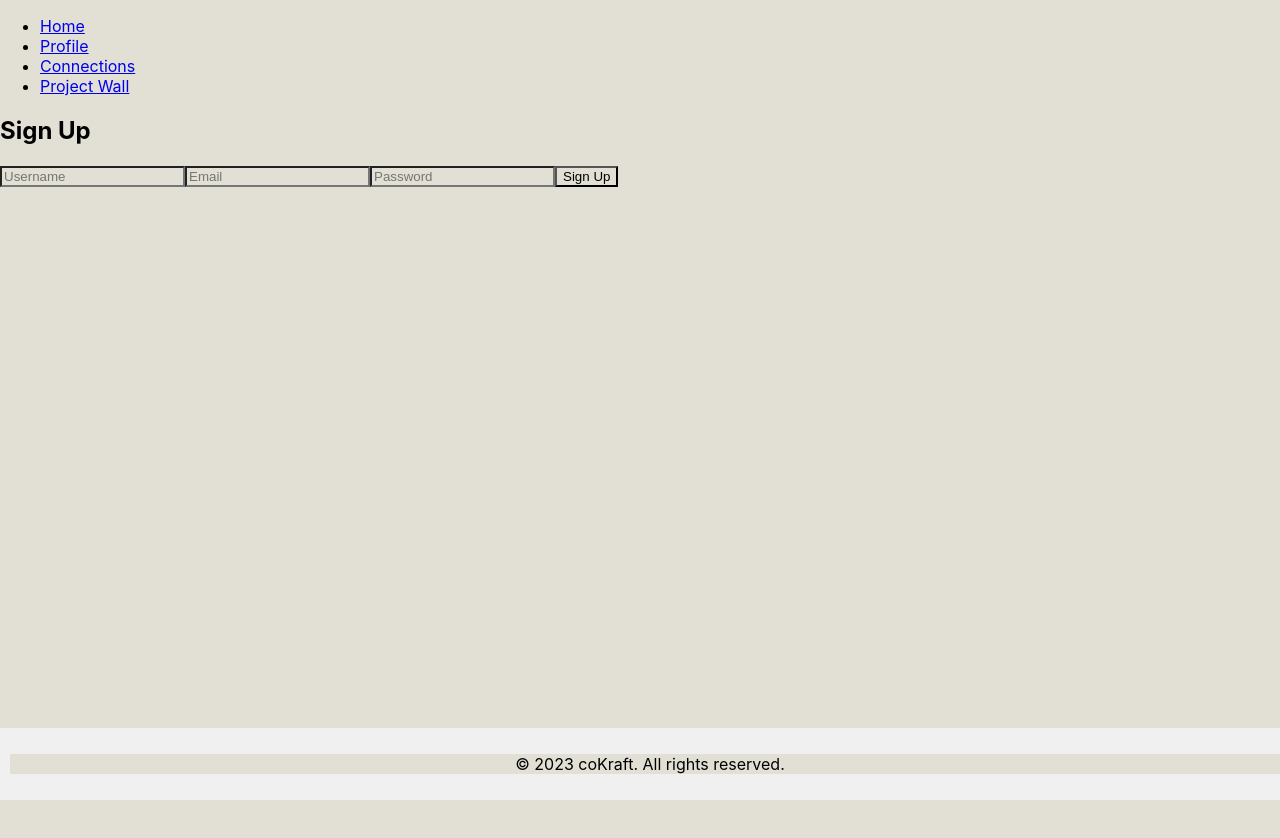
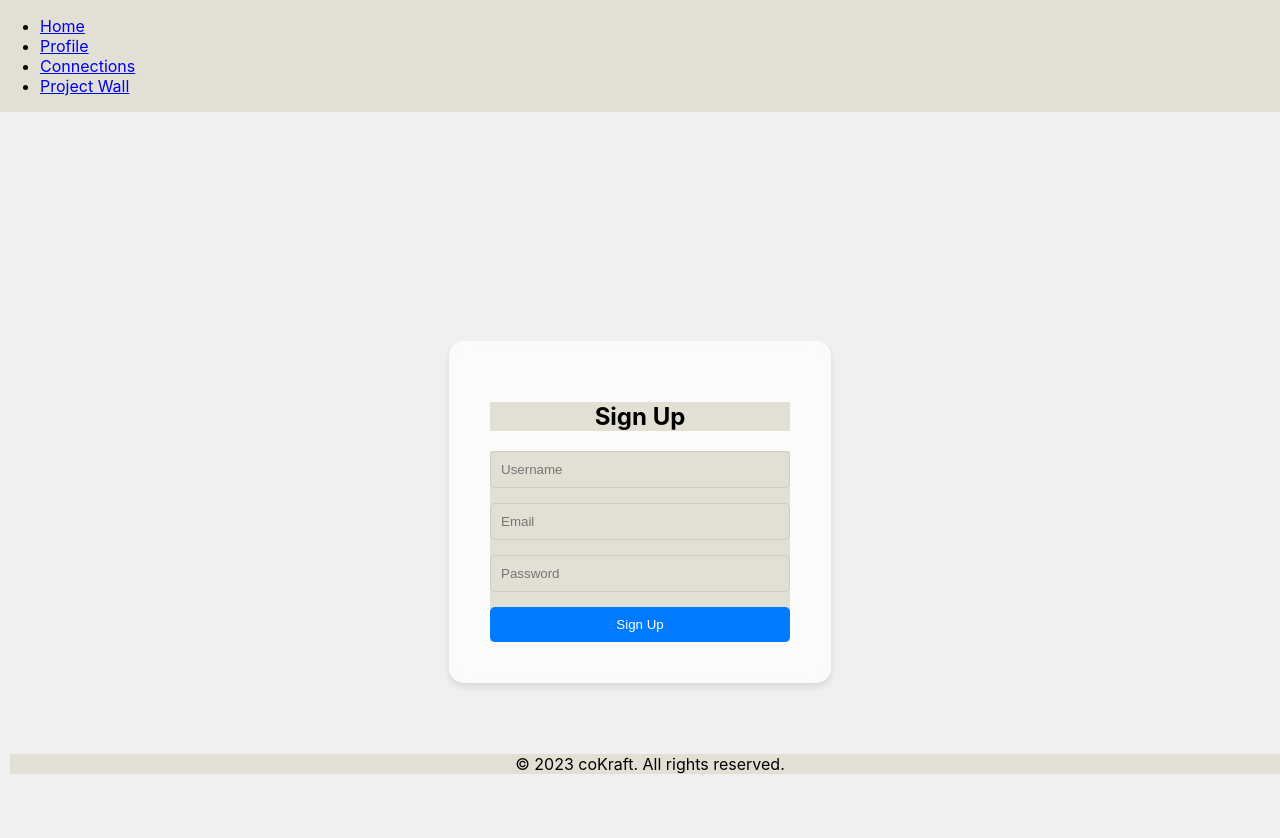
Before and after one commit to Abana55/collab-app-client, a React (Create React App) app: page /signup in a window 1280 px wide. Shown: the top 838 px of the page. Before the commit the page ends 800 px from the top, so only its background shows below. Built offline with nearby package versions, Linux system fonts and the light colour scheme.

Commit message:
styled the signup box

```diff
--- a/src/pages/SignupPage/SignupPage.js
+++ b/src/pages/SignupPage/SignupPage.js
@@ -27,13 +27,15 @@ const SignupPage = () => {
     };
 
     return (
-        <div>
-            <h2>Sign Up</h2>
-            {error && <p style={{ color: 'red' }}>{error}</p>}
-            <form onSubmit={handleSubmit}>
+        <div className="signup-page">
+            <div className='signup-page__box'>
+            <h2 className="signup-page__title">Sign Up</h2>
+            {error && <p className="signup-page__error" style={{ color: 'red' }}>{error}</p>}
+            <form onSubmit={handleSubmit} className="signup-page__form">
                 <input
                     type="text"
                     name="username"
+                    className="signup-page__input"
                     value={formData.username}
                     onChange={handleChange}
                     placeholder="Username"
@@ -42,6 +44,7 @@ const SignupPage = () => {
                 <input
                     type="email"
                     name="email"
+                    className="signup-page__input"
                     value={formData.email}
                     onChange={handleChange}
                     placeholder="Email"
@@ -50,13 +53,15 @@ const SignupPage = () => {
                 <input
                     type="password"
                     name="password"
+                    className="signup-page__input"
                     value={formData.password}
                     onChange={handleChange}
                     placeholder="Password"
                     required
                 />
-                <button type="submit">Sign Up</button>
+                <button type="submit" className="signup-page__button">Sign Up</button>
             </form>
+            </div>
         </div>
     );
 };
--- a/src/pages/SignupPage/SignupPage.scss
+++ b/src/pages/SignupPage/SignupPage.scss
@@ -0,0 +1,54 @@
+.signup-page {
+    display: flex;
+    justify-content: center;
+    align-items: center;
+    height: 100vh; // Full viewport height
+    background-color: #f0f0f0; // Light background for the overall page
+
+    &__box {
+        background-color: rgba(255, 255, 255, 0.7); // Semi-transparent white
+        border-radius: 15px; // Rounded borders
+        padding: 40px;
+        box-shadow: 0 4px 6px rgba(0, 0, 0, 0.1); // Soft shadow
+        backdrop-filter: blur(10px); // Glassmorphism effect
+        border: 1px solid rgba(255, 255, 255, 0.3); // Slight border for glass effect
+        width: 300px; // Fixed width or you can use max-width for responsiveness
+    }
+
+    &__title {
+        font-size: 24px;
+        margin-bottom: 20px;
+        text-align: center;
+    }
+
+    &__error {
+        color: red;
+        text-align: center;
+        margin-bottom: 20px;
+    }
+
+    &__form {
+        display: flex;
+        flex-direction: column;
+        gap: 15px;
+    }
+
+    &__input {
+        padding: 10px;
+        border-radius: 5px;
+        border: 1px solid #ccc;
+    }
+
+    &__button {
+        padding: 10px;
+        border-radius: 5px;
+        border: none;
+        background-color: #007bff;
+        color: white;
+        cursor: pointer;
+
+        &:hover {
+            background-color: #0056b3;
+        }
+    }
+}
```
